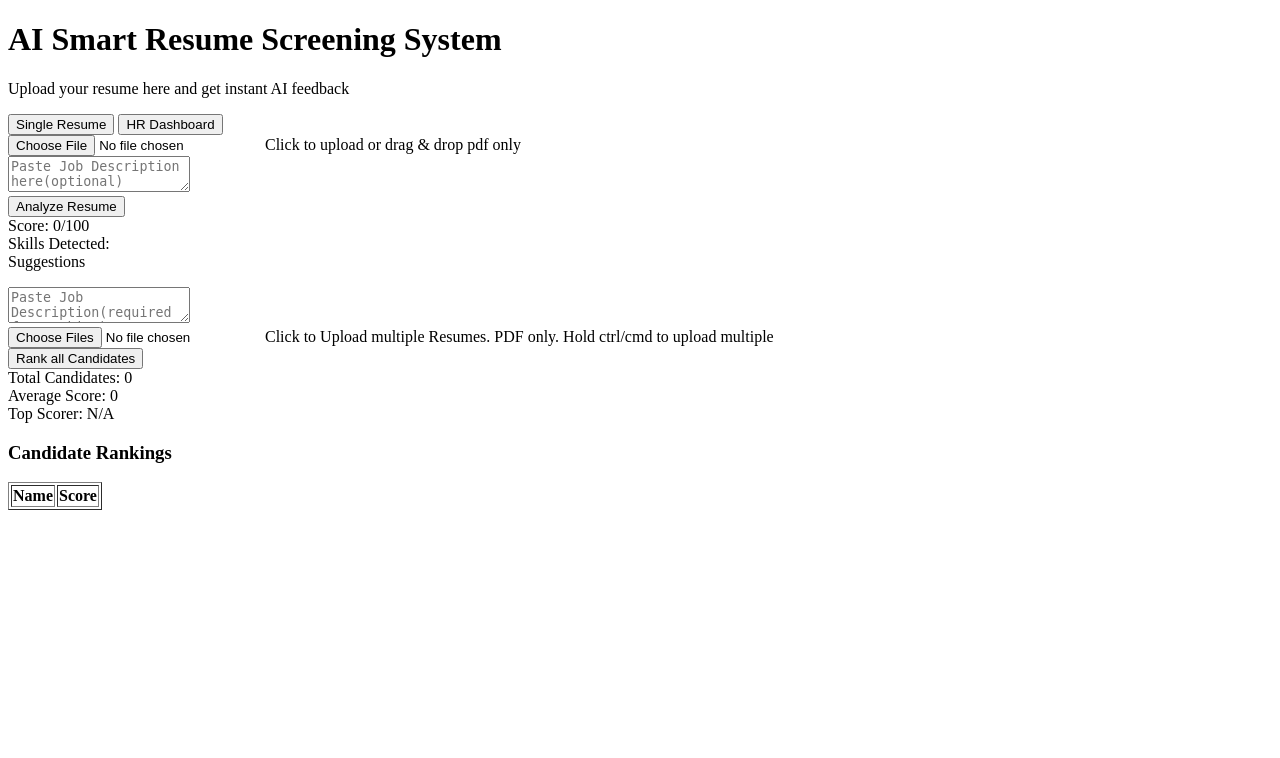
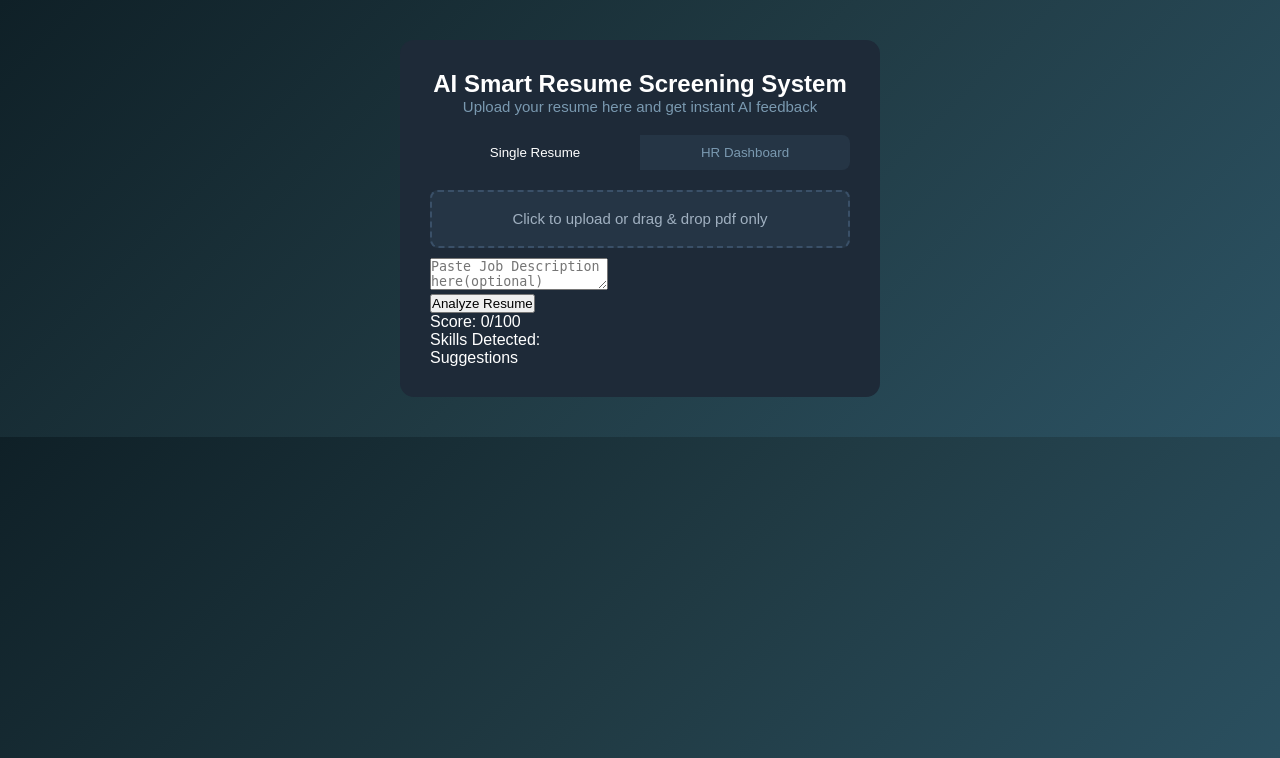
Before and after one commit to debarityajit-lab/AI-Smart-Resume-Screening-System, a Flask app: page / in a window 1280 px wide. Shown: the top 758 px of the page. Run offline with Flask 3, Linux system fonts and the light colour scheme; lists and menus that the app fills with data are empty; parts of the project's set-up code (start-up, migrations or seed data) failed here and were passed over.

Commit message:
CSS single dashboard styling progressed

```diff
--- a/static/style.css
+++ b/static/style.css
@@ -0,0 +1,87 @@
+*
+{
+    box-sizing: border-box;
+    margin: 0;
+    padding: 0;
+}
+body
+{
+    font-family: Arial, sans-serif;
+    background: linear-gradient(135deg, #0f2027, #203a43, #2c5364);
+    display: flex;
+    justify-content: center;
+    padding: 40px 16px;
+    color: white;
+}
+.container
+{
+    background: #1e2a38;
+    padding: 30px;
+    border-radius: 14px;
+    width: 480px;
+}
+.header
+{
+    text-align: center;
+    margin-bottom:20px;
+}
+h1
+{
+    font-size:24px;
+}
+.subtitle
+{
+    font-size: 15px;
+    color: #7a99b0;
+}
+.tags
+{
+    display: flex;
+    background:#253545;
+    border-radius: 8px;
+    margin-bottom: 20px;
+}
+.tab
+{
+    flex: 1;
+    padding: 10px;
+    border: none;
+    background: transparent;
+    color:#7a99b0;
+    cursor:pointer;
+}
+.tab.active
+{
+    background: #1e2a38;
+    color: white;
+}
+.tab-panel
+{
+    display: none;
+}
+.tab-panel.active
+{
+    display: block;
+}
+.upload-box
+{
+    position: relative;
+    background: #253545;
+    border: 2px dashed #3a5068;
+    border-radius:8px;
+    padding:18px;
+    text-align: center;
+    margin-bottom : 10px;
+}
+.upload-box input
+{
+    position: absolute;
+    inset: 0;
+    opacity: 0;
+    cursor: pointer;
+}
+.upload-label
+{
+    color: #a0b0c0;
+    font-size:15px;
+}
--- a/templates/index.html
+++ b/templates/index.html
@@ -4,7 +4,7 @@
         <meta charset="UTF-8"/>
         <meta name="viewport" content="width=device-width, initial-scale=1.0"/>
         <title>AI Smart Resume Screening System</title>
-        <link rel="stylesheet" href="{{ url_for('static', filename='style.css')}}"/>
+        <link rel="stylesheet" href="../static/style.css"/>
     </head>
     <body>
         <div class="container">
@@ -19,7 +19,7 @@
             </div>
 
             <div id="tab-single" class="tab-panel active">
-                    <div>
+                    <div class="upload-box">
                         <input type="file" id="resumeUpload" accept=".pdf">
                         <label for="resumeUpload" class="upload-label">
                             <span>Click to upload or drag &amp; drop pdf only</span>
@@ -81,7 +81,7 @@
 
 
                 <h3>Candidate Rankings</h3>
-                <table border="1">
+                <table>
                     <thead>
                         <tr>
                             <th>Name</th>
```
